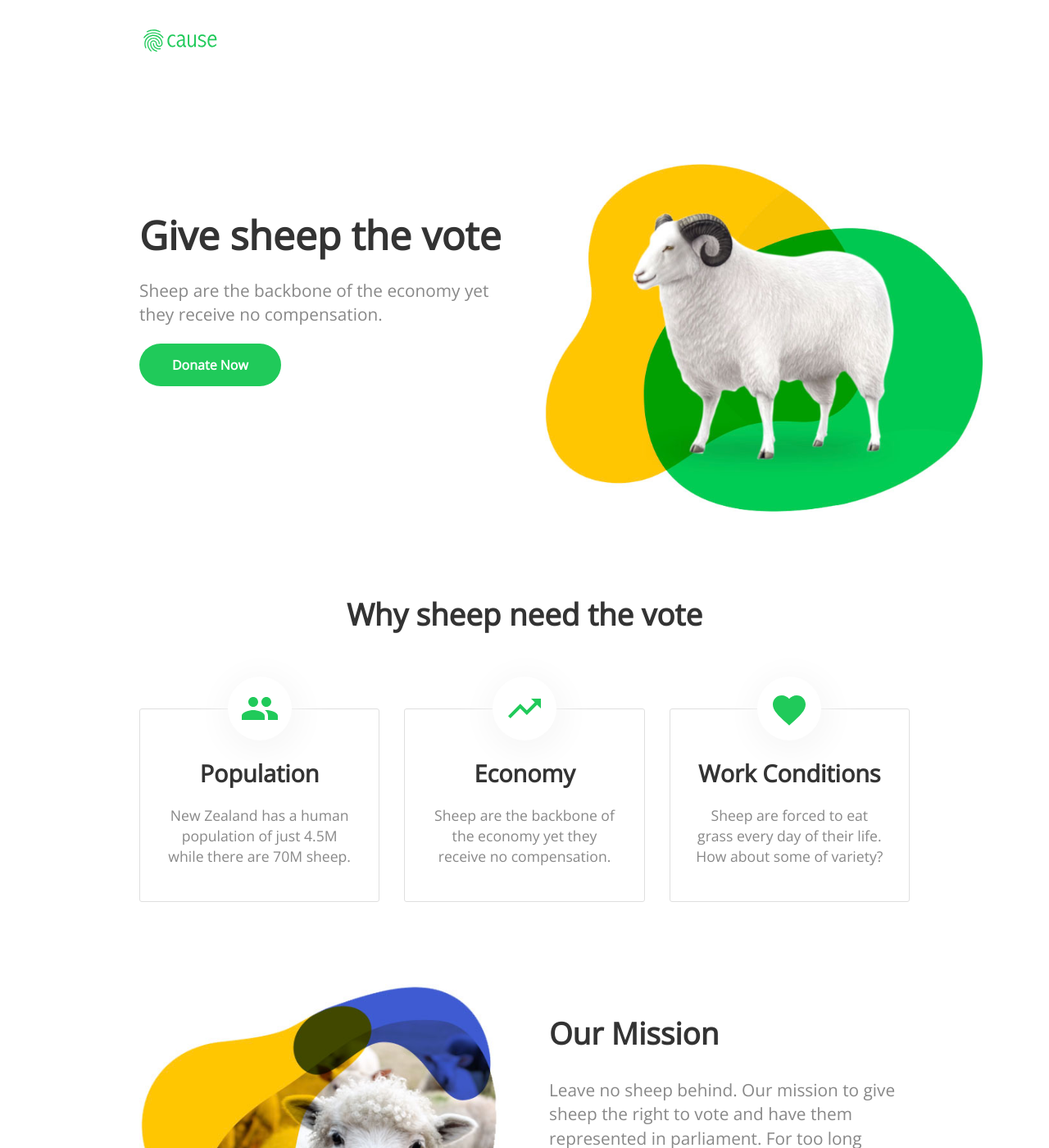
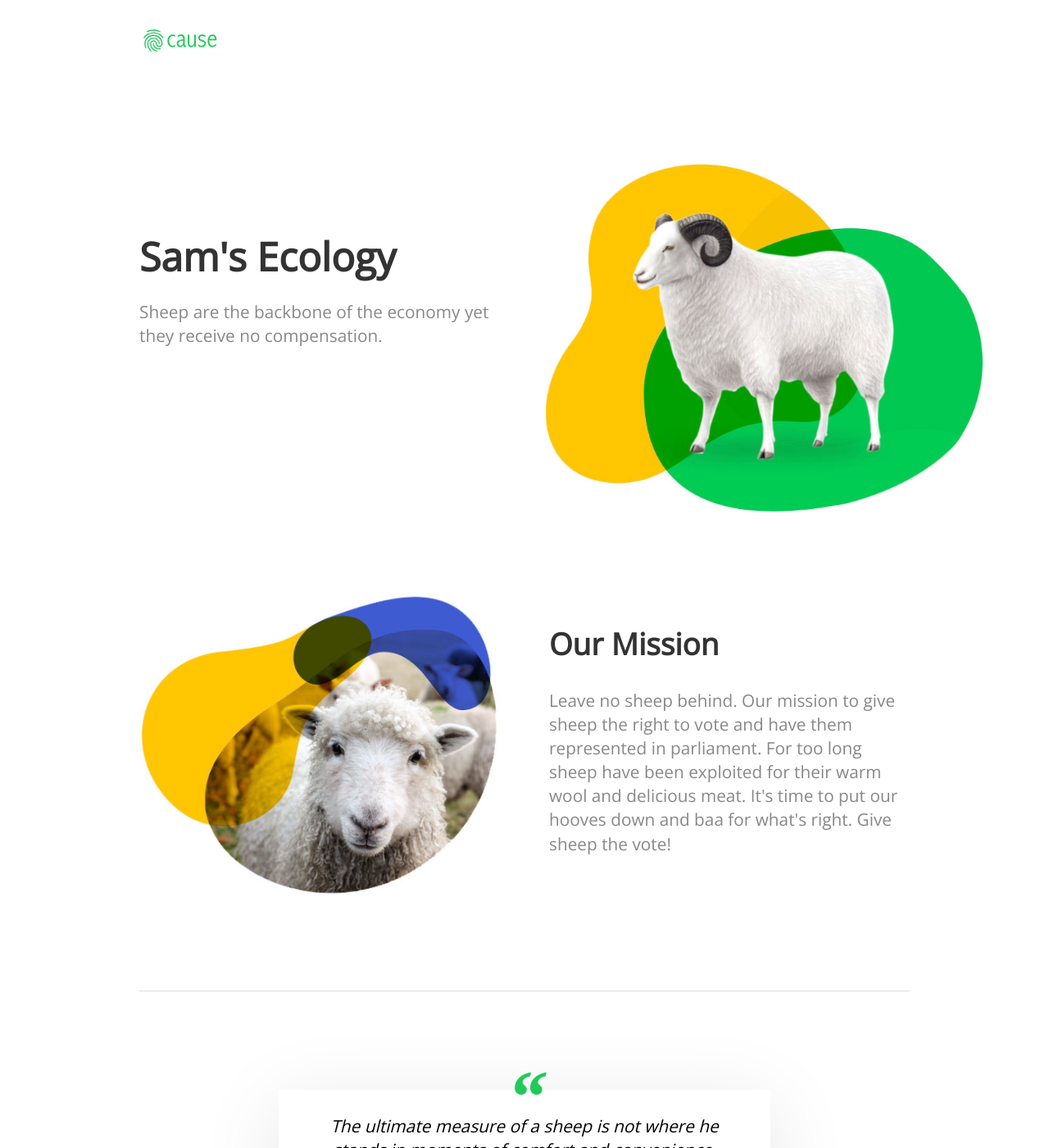
Before and after one commit to samsecology/samsecology.github.io, a Jekyll site: the page built from index.html, in a window 1280 px wide and 1400 px high. Shown: the whole window at 82% size. Built offline with Jekyll 4.4.1, drawn with Linux system fonts in a browser that asks for light colours; nearby versions of some CDN libraries; a script that is not in the unit is left out.

Commit message:
Initial commit

```diff
--- a/_data/company.yml
+++ b/_data/company.yml
@@ -1,8 +1,5 @@
-company_name: The Sheep Vote
+company_name: Sam's Ecology
 mission_statement: The Sheep Vote is a non-profit organisation started in 2005 by the great shepard, Wooly McBaa.
 address: 123 Example Street, City
 phone: +1 123 456 7891
 email: donate@yourwebsite.com
-facebook: CloudCannon
-twitter: CloudCannon
-youtube: CloudCannon
--- a/index.html
+++ b/index.html
@@ -6,11 +6,9 @@ title: The Sheep Vote
 	<div class="container">
 		<div class="column">
 			<div>
-				<h1 class="editable">Give sheep the vote</h1>
+				<h1 class="editable">Sam's Ecology</h1>
 				<p class="editable">Sheep are the backbone of the economy yet they receive no compensation.</p>
-				<div class="button">
-					<a href="#donate">Donate Now</a>
-				</div>
+
 			</div>
 		</div>
 		<div class="column">
@@ -19,29 +17,6 @@ title: The Sheep Vote
 	</div>
 </header>
 
-<div class="container">
-	<h2 class="editable" style="text-align: center;">Why sheep need the vote</h2>
-
-	<ul class="thirds">
-		<li>
-			<div class="image">{% include icons/site.html icon="population" %}</div>
-			<h3 class="editable">Population</h3>
-			<p class="editable">New Zealand has a human population of just 4.5M while there are 70M sheep. </p>
-		</li>
-
-		<li>
-			<div class="image">{% include icons/site.html icon="economy" %}</div>
-			<h3 class="editable">Economy</h3>
-			<p class="editable">Sheep are the backbone of the economy yet they receive no compensation.</p>
-		</li>
-
-		<li>
-			<div class="image">{% include icons/site.html icon="conditions" %}</div>
-			<h3 class="editable">Work Conditions</h3>
-			<p class="editable">Sheep are forced to eat grass every day of their life. How about some of variety?</p>
-		</li>
-	</ul>
-</div>
 
 <div class="container">
 	<div class="columns">
@@ -80,12 +55,6 @@ title: The Sheep Vote
 	</div>
 </div>
 
-<div class="container" id="donate">
-	<h2 class="editable">Make a donation</h2>
-	<div class="donate">
-		{{ site.donation_embed }}
-	</div>
-</div>
 
 <div class="darker">
 	<div class="container">
```
